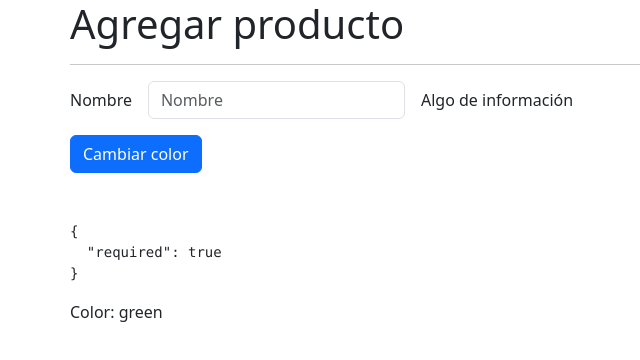
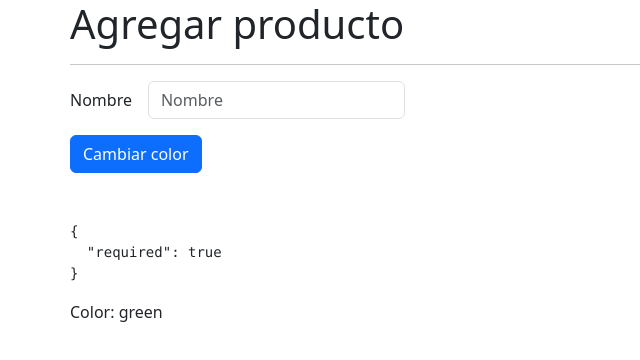
Before and after one commit to jhonnycgarcia/dev-talleres-directive-signals-app, an Angular app: page /products/products in a window 1280 px wide. Shown: the top 360 px of the page, without its empty margins (12-652 px from the left). Built offline with nearby package versions, Linux system fonts and the light colour scheme.

Commit message:
Custom Label - Directiva personalizada

```diff
--- a/src/app/products/pages/product-page/product-page.component.html
+++ b/src/app/products/pages/product-page/product-page.component.html
@@ -18,7 +18,7 @@
     </div>
 
     <div class="col-auto">
-      <span>Algo de información</span>
+      <span customLabel></span>
     </div>
 
   </div>
--- a/src/app/products/products.module.ts
+++ b/src/app/products/products.module.ts
@@ -4,6 +4,7 @@ import { ReactiveFormsModule } from '@angular/forms';
 
 import { ProductsRoutingModule } from './products-routing.module';
 import { ProductPageComponent } from './pages/product-page/product-page.component';
+import { SharedModule } from '../shared/shared.module';
 
 
 @NgModule({
@@ -14,6 +15,7 @@ import { ProductPageComponent } from './pages/product-page/product-page.componen
     CommonModule,
     ProductsRoutingModule,
     ReactiveFormsModule,
+    SharedModule,
   ]
 })
 export class ProductsModule { }
--- /dev/null
+++ b/src/app/shared/directives/custom-label.directive.ts
@@ -0,0 +1,21 @@
+import { Directive, ElementRef, OnInit } from '@angular/core';
+
+@Directive({
+  selector: '[customLabel]'
+})
+export class CustomLabelDirective implements OnInit {
+
+  private htmlElement?: ElementRef<HTMLElement>;
+
+  constructor(
+    private el: ElementRef<HTMLElement>
+  ) {
+    console.log('constructor', this.el);
+    this.htmlElement = this.el;
+  }
+
+  ngOnInit(): void {
+    console.log('ngOnInit');
+  }
+
+}
```
Also changed, not shown: src/app/shared/shared.module.ts (added, +18 -0 lines).
